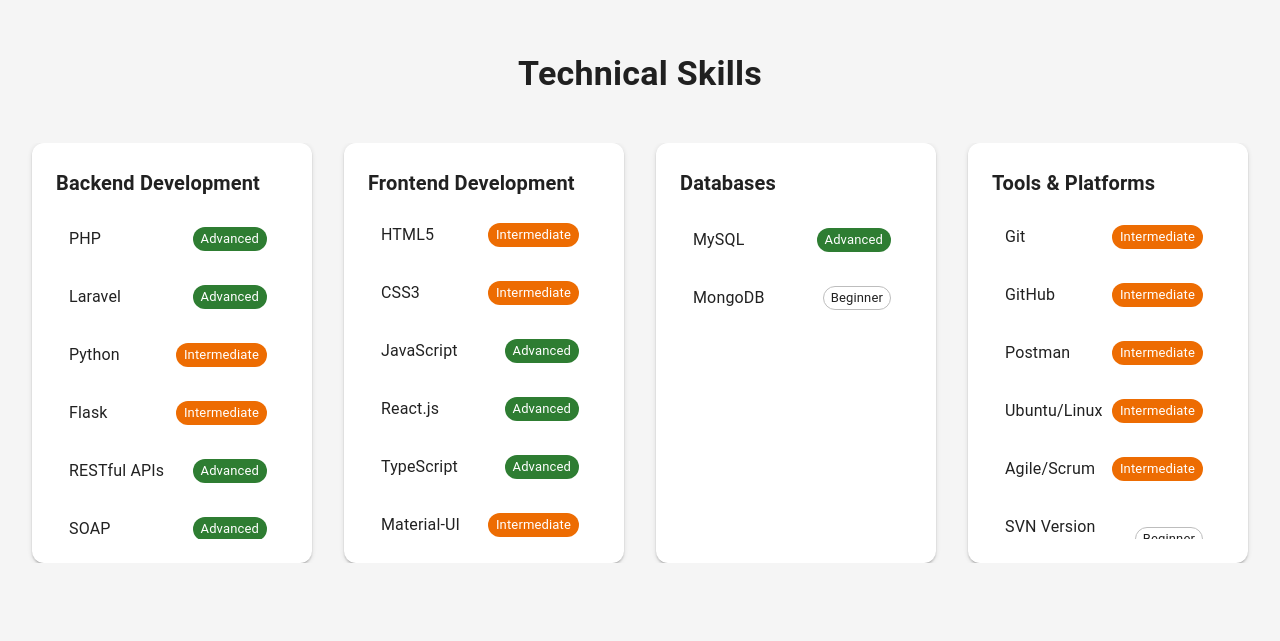
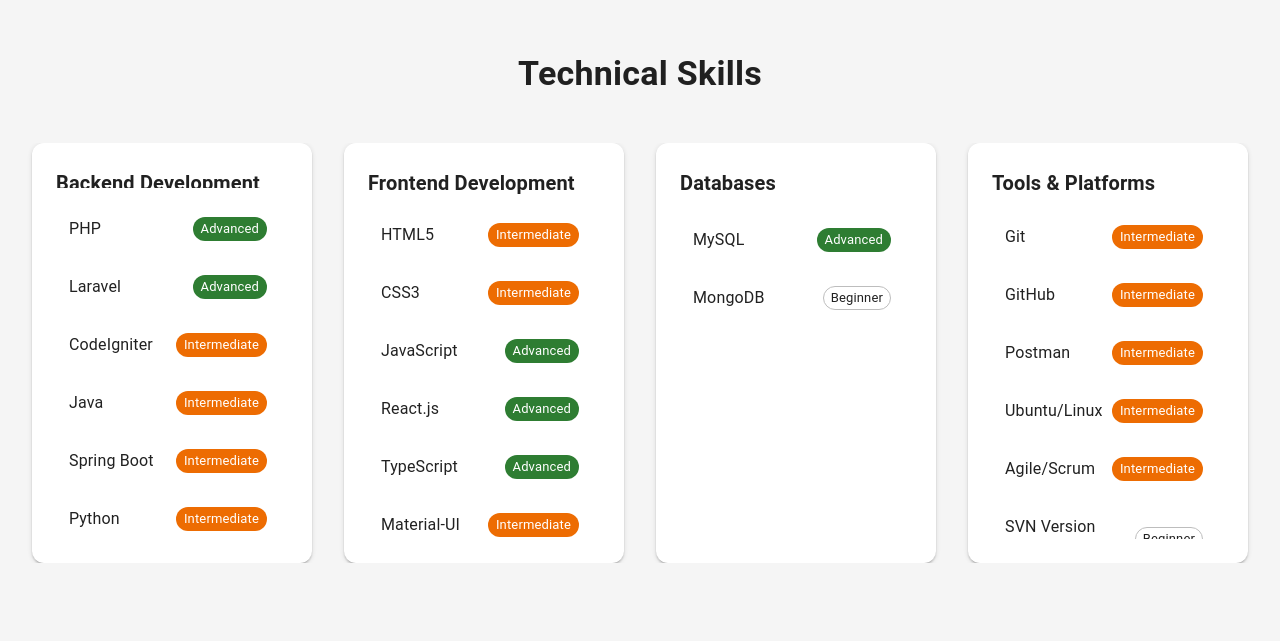
Before and after one commit to kartik08-it/Personal_Portfolio_21Nov_E, a React (Vite) app: page / in a window 1280 px wide. Shown: the part 2899-3540 px from the top of the page. Built offline with nearby package versions, Linux system fonts and the light colour scheme.

Commit message:
updated portfolio

```diff
--- a/src/sections/Contact.jsx
+++ b/src/sections/Contact.jsx
@@ -10,9 +10,19 @@
 import ChatBubbleOutlineIcon from "@mui/icons-material/ChatBubbleOutline";
 
 const Contact = () => {
+  const [name, setName] = React.useState("");
+  const [email, setEmail] = React.useState("");
+  const [message, setMessage] = React.useState("");
+
   const handleSubmit = (e) => {
     e.preventDefault();
-    alert("Message sent (demo)");
+
+    const recipient = "your.email@example.com";
+    const subject = `Portfolio contact from ${name || "a visitor"}`;
+    const body = `Name: ${name}\nEmail: ${email}\n\n${message}`;
+    const mailtoLink = `mailto:${recipient}?subject=${encodeURIComponent(subject)}&body=${encodeURIComponent(body)}`;
+
+    window.location.href = mailtoLink;
   };
 
   return (
@@ -54,11 +64,19 @@
         <Typography
           align="center"
           color="text.secondary"
-          sx={{ mb: 4 }}
+          sx={{ mb: 2 }}
         >
           I'm always open to discussing new projects, creative ideas,
           or opportunities to be part of your vision.
         </Typography>
+
+        {/* <Typography
+          align="center"
+          color="text.secondary"
+          sx={{ mb: 4, fontStyle: "italic" }}
+        >
+          This form opens your email client directly, so no backend or SMTP service is required.
+        </Typography> */}
 
         <Box
           component="form"
@@ -70,7 +88,7 @@
             gap: 3,
           }}
         >
-          <Box
+          {/* <Box
             sx={{
               display: "flex",
               justifyContent: "center",
@@ -84,6 +102,8 @@
                 fullWidth
                 placeholder="Your name"
                 variant="outlined"
+                value={name}
+                onChange={(e) => setName(e.target.value)}
               />
             </Box>
 
@@ -91,8 +111,10 @@
               <Typography sx={{ mb: 1, fontWeight: 600 }}>Email</Typography>
               <TextField
                 fullWidth
-                placeholder="your.email@example.com"
+                placeholder="kartiku03@gmail.com"
                 variant="outlined"
+                value={email}
+                onChange={(e) => setEmail(e.target.value)}
               />
             </Box>
           </Box>
@@ -105,8 +127,10 @@
               multiline
               rows={6}
               variant="outlined"
+              value={message}
+              onChange={(e) => setMessage(e.target.value)}
             />
-          </Box>
+          </Box> */}
 
           <Button
             type="submit"
--- a/src/sections/Experience.jsx
+++ b/src/sections/Experience.jsx
@@ -188,12 +188,14 @@
                   boxShadow: "0 0 10px rgba(0,160,200,0.12)",
                 }}
               />
+              {idx !== experiences.length - 1 && (
                 <TimelineConnector
                   sx={{
                     flexGrow: 1,
                     minHeight: 24,
                   }}
                 />
+              )}
             </TimelineSeparator>
             <TimelineContent
               sx={{
--- a/src/sections/OrganizationProjects.jsx
+++ b/src/sections/OrganizationProjects.jsx
@@ -270,6 +270,106 @@
       ],
     },
   },
+
+  {
+    title: "DC Ashram Portal",
+    desc: "Developed a comprehensive web portal with modular backend and frontend architecture.",
+    impact:
+      "Streamlined operations and improved system responsiveness through modular design and responsive UI.",
+    img:"/DCashram.png",
+    features: [
+      "Modular Backend Architecture",
+      "Dynamic Frontend Modules",
+      "Responsive Design",
+      "AJAX Integration",
+    ],
+    stack: ["CodeIgniter", "AJAX", "MySQL", "HTML/CSS"],
+    isConfidential: true,
+
+    caseStudy: {
+      overview:
+        "A modular web portal built with CodeIgniter backend and frontend modules to support DC Ashram operations.",
+
+      responsibilities: [
+        "Designed and created modular backend structure using CodeIgniter",
+        "Developed dynamic frontend modules with reusable components",
+        "Fixed responsive UI issues to support multiple device sizes",
+        "Integrated AJAX for seamless real-time interactions",
+      ],
+
+      architecture: [
+        "CodeIgniter MVC framework for backend",
+        "Module-based architecture for scalability",
+        "AJAX-driven frontend for dynamic content",
+        "MySQL database for data persistence",
+      ],
+
+      techStack: ["CodeIgniter", "PHP", "AJAX", "MySQL", "HTML/CSS"],
+
+      impactMetrics: [
+        "Improved system responsiveness with modular design",
+        "Enhanced user experience with responsive layout",
+        "Streamlined operations through efficient module organization",
+      ],
+    },
+  },
+
+  {
+    title: "CRM Panels for Market Research",
+    desc: "Built a comprehensive CRM system integrating third-party buyer and supplier APIs with advanced filtering and search capabilities.",
+    impact:
+      "Enabled efficient market research operations through integrated data aggregation, advanced search, and automated workflows.",
+    img: "/crm_dashboard.png",
+    features: [
+      "Multi-API Integration",
+      "Advanced Search & Filters",
+      "Rate Limiting",
+      "Email Notifications",
+      "Dynamic Schema Design",
+    ],
+    stack: ["CodeIgniter", "Third-party APIs", "MySQL", "SMTP", "PHP"],
+    isConfidential: true,
+
+    caseStudy: {
+      overview:
+        "A robust CRM panel for market research integrating buyer and supplier data from multiple third-party APIs with advanced functionality.",
+
+      responsibilities: [
+        "Integrated third-party APIs for buyers and suppliers data aggregation",
+        "Designed dynamic database schema to support evolving feature requirements",
+        "Implemented advanced search and filtering functionality",
+        "Fixed UI/UX issues for improved user experience",
+        "Implemented rate limiting to protect API endpoints and backend services",
+        "Configured email services with SMTP for automated notifications",
+      ],
+
+      architecture: [
+        "CodeIgniter backend with API integration layer",
+        "Third-party API connectors for data synchronization",
+        "Advanced query filtering and search optimization",
+        "Rate limiting middleware for API protection",
+        "SMTP-based email notification system",
+        "MySQL schema design for feature extensibility",
+      ],
+
+      techStack: [
+        "CodeIgniter",
+        "PHP",
+        "MySQL",
+        "Third-party APIs",
+        "SMTP",
+        "Email Services",
+      ],
+
+      impactMetrics: [
+        "Centralized market research data from multiple sources",
+        "Improved data discovery with advanced search and filters",
+        "Protected backend infrastructure with rate limiting",
+        "Automated communication through email services",
+        "Scalable schema supporting future feature needs",
+      ],
+    },
+  },
 ];
 
 const ProjectCard = ({ p, onViewDetails }) => (
--- a/src/sections/Projects.jsx
+++ b/src/sections/Projects.jsx
@@ -21,7 +21,6 @@
     demoLink: import.meta.env.VITE_PORTFOLIO_DEMO,
     codeLink: import.meta.env.VITE_PORTFOLIO_REPO,
   },
-
   {
     title: "QA Testing Tool",
     desc: "A full-stack QA testing platform to create, execute, and track test cases and defects.",
@@ -80,6 +79,25 @@
     isPersonal: true,
     demoLink: import.meta.env.VITE_PARALLAX_ROADMAP_DEMO,
     codeLink: import.meta.env.VITE_PARALLAX_ROADMAP_REPO,
+  },
+
+  {
+    title: "HRMS All-in-One Panel",
+    desc: "HRMS platform with employee, admin, and HR modules using Java, Spring Boot, React, and MySQL.",
+    impact:
+      "Delivered a complete role-based HR management solution that supports employee self-service, HR workflows, and admin governance.",
+    img: "/Upcoming.png",
+    features: [
+      "Employee Self-Service",
+      "Admin Control Panel",
+      "HR Workflow Management",
+      "Role-Based Access",
+      "REST API Modules",
+    ],
+    stack: ["Java", "Spring Boot", "React.js", "MySQL"],
+    isPersonal: true,
+    demoLink: "",
+    codeLink: "",
   },
 ];
 const ProjectCard = ({ p }) => (
--- a/src/sections/Skills.jsx
+++ b/src/sections/Skills.jsx
@@ -53,6 +53,9 @@
   "Postman",
   "Ubuntu/Linux",
   "Agile/Scrum",
+  "Java",
+  "Spring Boot",
+  "CodeIgniter",
 ];
 
 /* ----------------------------------
@@ -61,7 +64,7 @@
 const skillGroups = [
   {
     title: "Backend Development",
-    items: ["PHP", "Laravel", "Python", "Flask", "RESTful APIs", "SOAP"],
+    items: ["PHP", "Laravel","CodeIgniter","Java","Spring Boot", "Python", "Flask", "RESTful APIs", "SOAP"],
   },
   {
     title: "Frontend Development",
```
Also changed, not shown: public/DCashram.png (added), public/crm_dashboard.png (added). Lines whose indentation alone changed are shown as unchanged.
